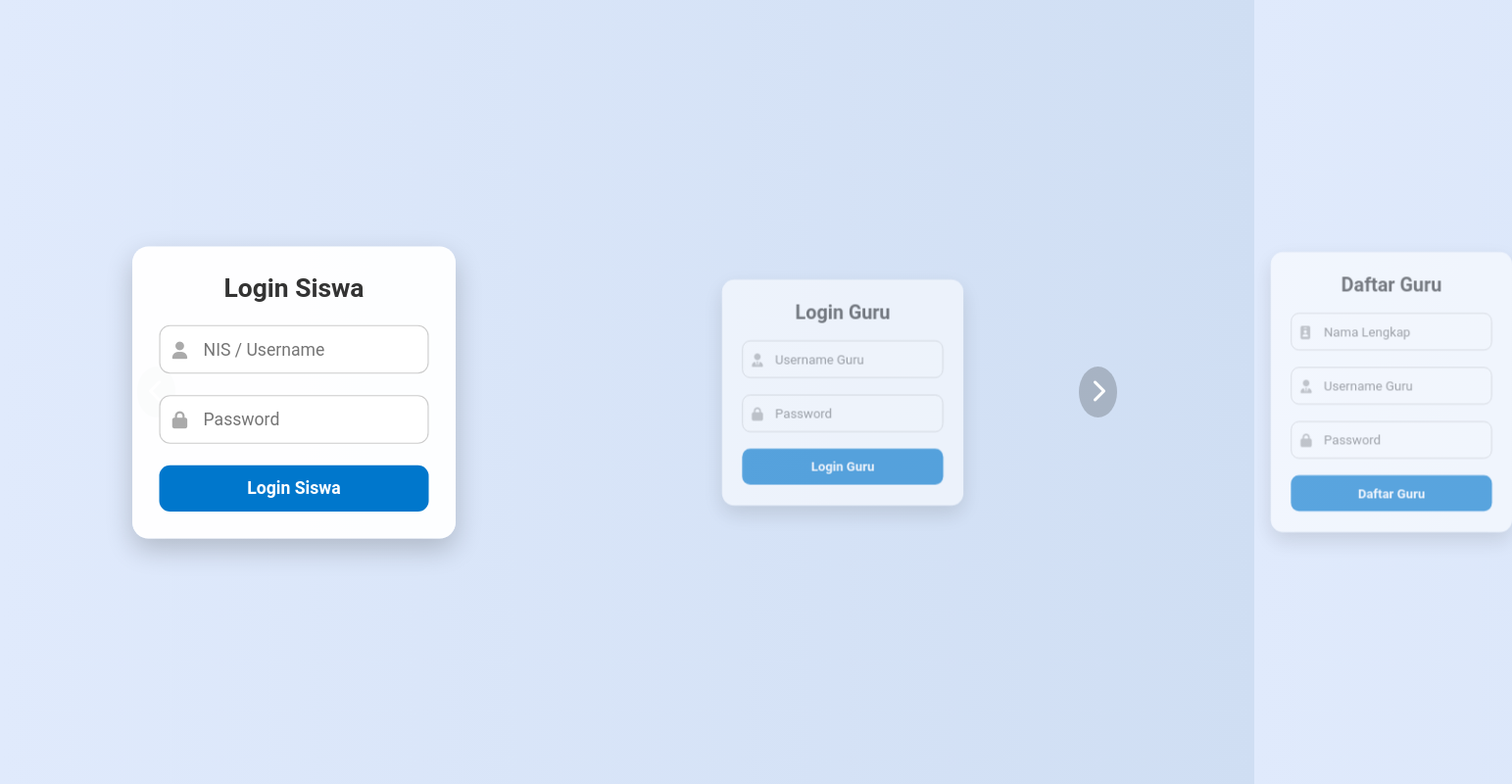
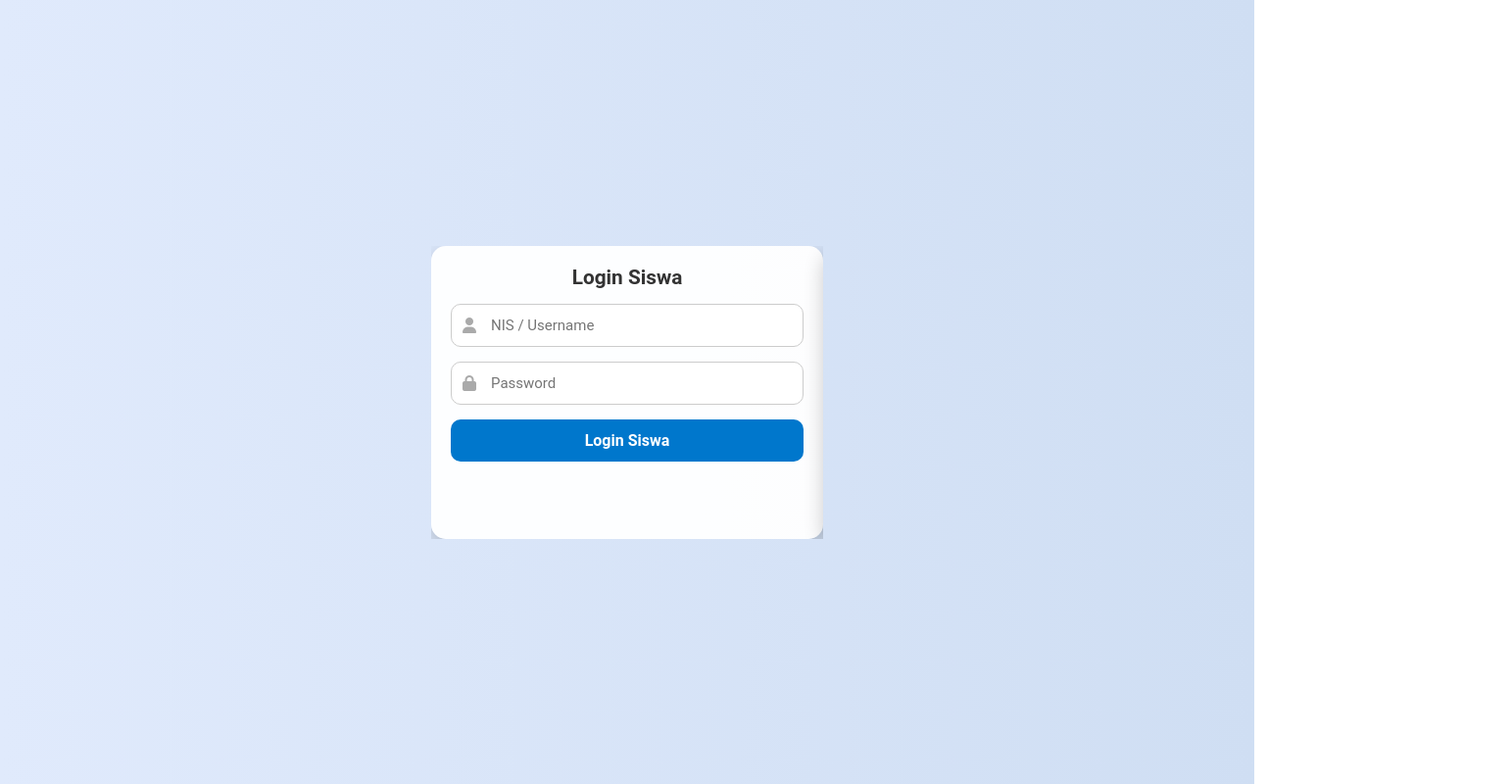
Before and after one commit to enjib-ui/MyAbsensiQR, a plain HTML site: page index.html in a window 1280 px wide. Shown: the whole page at 98% size, 1543 px wide, since content can reach past the window. Drawn offline with Linux system fonts and the light colour scheme.

Commit message:
Update index.html

```diff
--- a/index.html
+++ b/index.html
@@ -3,10 +3,11 @@
 <head>
 <meta charset="UTF-8">
 <meta name="viewport" content="width=device-width, initial-scale=1.0">
-<title>Login Card Carousel Full</title>
+<title>Login Card Mobile</title>
 <link rel="stylesheet" href="https://cdnjs.cloudflare.com/ajax/libs/font-awesome/6.5.0/css/all.min.css">
 <style>
   * { box-sizing: border-box; margin:0; padding:0; font-family: 'Roboto', sans-serif; }
+
   body {
     height: 100vh;
     display: flex;
@@ -17,50 +18,50 @@
 
   .carousel-container {
     width: 100%;
-    max-width: 1000px;
-    display: flex;
-    justify-content: center;
-    align-items: center;
+    max-width: 400px;
+    overflow: hidden;
     position: relative;
-    overflow: visible; /* agar card samping terlihat */
   }
 
   .card-wrapper {
     display: flex;
-    justify-content: center;
-    align-items: center;
-    width: 100%;
-    position: relative;
+    transition: transform 0.5s ease;
   }
 
   .login-card {
+    min-width: 100%;
     background: rgba(255,255,255,0.95);
-    width: 300px;
-    padding: 25px;
+    padding: 20px;
     border-radius: 15px;
-    box-shadow: 0 10px 25px rgba(0,0,0,0.2);
-    margin: 0 20px;
+    box-shadow: 0 8px 20px rgba(0,0,0,0.2);
     text-align: center;
-    position: relative;
-    transition: transform 0.6s ease, opacity 0.6s ease, z-index 0.6s;
     flex-shrink: 0;
   }
 
-  .login-card h2 { margin-bottom: 20px; color: #333; }
+  .login-card h2 { margin-bottom: 15px; color: #333; font-size: 1.3em; }
 
-  .input-group { position: relative; margin-bottom: 20px; }
-  .input-group i { position: absolute; top: 50%; left: 12px; transform: translateY(-50%); color: #aaa; }
+  .input-group {
+    position: relative;
+    margin-bottom: 15px;
+  }
+  .input-group i {
+    position: absolute;
+    top: 50%;
+    left: 12px;
+    transform: translateY(-50%);
+    color: #aaa;
+  }
   .input-group input {
     width: 100%;
     padding: 12px 12px 12px 40px;
     border: 1px solid #ccc;
     border-radius: 10px;
-    font-size: 16px;
+    font-size: 15px;
     transition: border-color 0.3s ease, box-shadow 0.3s ease;
   }
   .input-group input:focus {
     border-color: #0077cc;
-    box-shadow: 0 0 8px rgba(0,119,204,0.3);
+    box-shadow: 0 0 6px rgba(0,119,204,0.3);
     outline: none;
   }
 
@@ -77,53 +78,27 @@
     transition: background-color 0.3s ease, transform 0.2s ease;
   }
   .login-card button:hover { background-color: #005fa3; transform: translateY(-2px); }
-
-  .nav-buttons {
-    position: absolute;
-    top: 50%;
-    width: 100%;
-    display: flex;
-    justify-content: space-between;
-    transform: translateY(-50%);
-    pointer-events: none;
-  }
-  .nav-buttons button {
-    pointer-events: all;
-    background: rgba(0,0,0,0.2);
-    border: none;
-    padding: 12px;
-    border-radius: 50%;
-    color: white;
-    font-size: 24px;
-    cursor: pointer;
-    transition: background 0.3s ease;
-  }
-  .nav-buttons button:hover { background: rgba(0,0,0,0.5); }
-
-  @media(max-width: 700px){
-    .card-wrapper { flex-direction: column; }
-    .login-card { margin: 10px 0; transform: scale(1) !important; }
-    .nav-buttons { display: none; }
-  }
 </style>
 </head>
 <body>
 
 <div class="carousel-container">
   <div class="card-wrapper">
-    <div class="login-card" data-index="0">
+    <div class="login-card">
       <h2>Login Siswa</h2>
       <div class="input-group"><i class="fas fa-user"></i><input type="text" placeholder="NIS / Username"></div>
       <div class="input-group"><i class="fas fa-lock"></i><input type="password" placeholder="Password"></div>
       <button>Login Siswa</button>
     </div>
-    <div class="login-card" data-index="1">
+
+    <div class="login-card">
       <h2>Login Guru</h2>
       <div class="input-group"><i class="fas fa-user-tie"></i><input type="text" placeholder="Username Guru"></div>
       <div class="input-group"><i class="fas fa-lock"></i><input type="password" placeholder="Password"></div>
       <button>Login Guru</button>
     </div>
-    <div class="login-card" data-index="2">
+
+    <div class="login-card">
       <h2>Daftar Guru</h2>
       <div class="input-group"><i class="fas fa-id-badge"></i><input type="text" placeholder="Nama Lengkap"></div>
       <div class="input-group"><i class="fas fa-user-tie"></i><input type="text" placeholder="Username Guru"></div>
@@ -131,50 +106,30 @@
       <button>Daftar Guru</button>
     </div>
   </div>
-
-  <div class="nav-buttons">
-    <button id="prev"><i class="fas fa-chevron-left"></i></button>
-    <button id="next"><i class="fas fa-chevron-right"></i></button>
-  </div>
 </div>
 
 <script>
+  const wrapper = document.querySelector('.card-wrapper');
   const cards = document.querySelectorAll('.login-card');
   let current = 0;
 
-  function updateCarousel(index){
+  function showCard(index){
+    if(index < 0) index = 0;
+    if(index >= cards.length) index = cards.length -1;
     current = index;
-    cards.forEach((card,i)=>{
-      const offset = i - index;
-      const scale = i===index ? 1.1 : 0.85;
-      const rotateY = i<index ? 15 : (i>index ? -15 : 0);
-      const translateX = offset * 220;
-      card.style.transform = `translateX(${translateX}px) scale(${scale}) rotateY(${rotateY}deg)`;
-      card.style.zIndex = i===index ? 3 : 1;
-      card.style.opacity = i===index ? 1 : 0.6;
-    });
+    wrapper.style.transform = `translateX(-${index*100}%)`;
   }
-
-  document.getElementById('prev').addEventListener('click', ()=>{
-    let newIndex = (current-1+cards.length)%cards.length;
-    updateCarousel(newIndex);
-  });
-  document.getElementById('next').addEventListener('click', ()=>{
-    let newIndex = (current+1)%cards.length;
-    updateCarousel(newIndex);
-  });
 
   // Swipe detection
   let startX = 0;
-  const container = document.querySelector('.carousel-container');
-  container.addEventListener('touchstart', e=>{ startX = e.touches[0].clientX; });
-  container.addEventListener('touchend', e=>{
+  wrapper.addEventListener('touchstart', e=>{ startX = e.touches[0].clientX; });
+  wrapper.addEventListener('touchend', e=>{
     let endX = e.changedTouches[0].clientX;
-    if(endX - startX > 50) updateCarousel((current-1+cards.length)%cards.length);
-    if(startX - endX > 50) updateCarousel((current+1)%cards.length);
+    if(endX - startX > 50) showCard(current-1); // swipe right
+    if(startX - endX > 50) showCard(current+1); // swipe left
   });
 
-  updateCarousel(current);
+  showCard(0);
 </script>
 
 </body>
```
